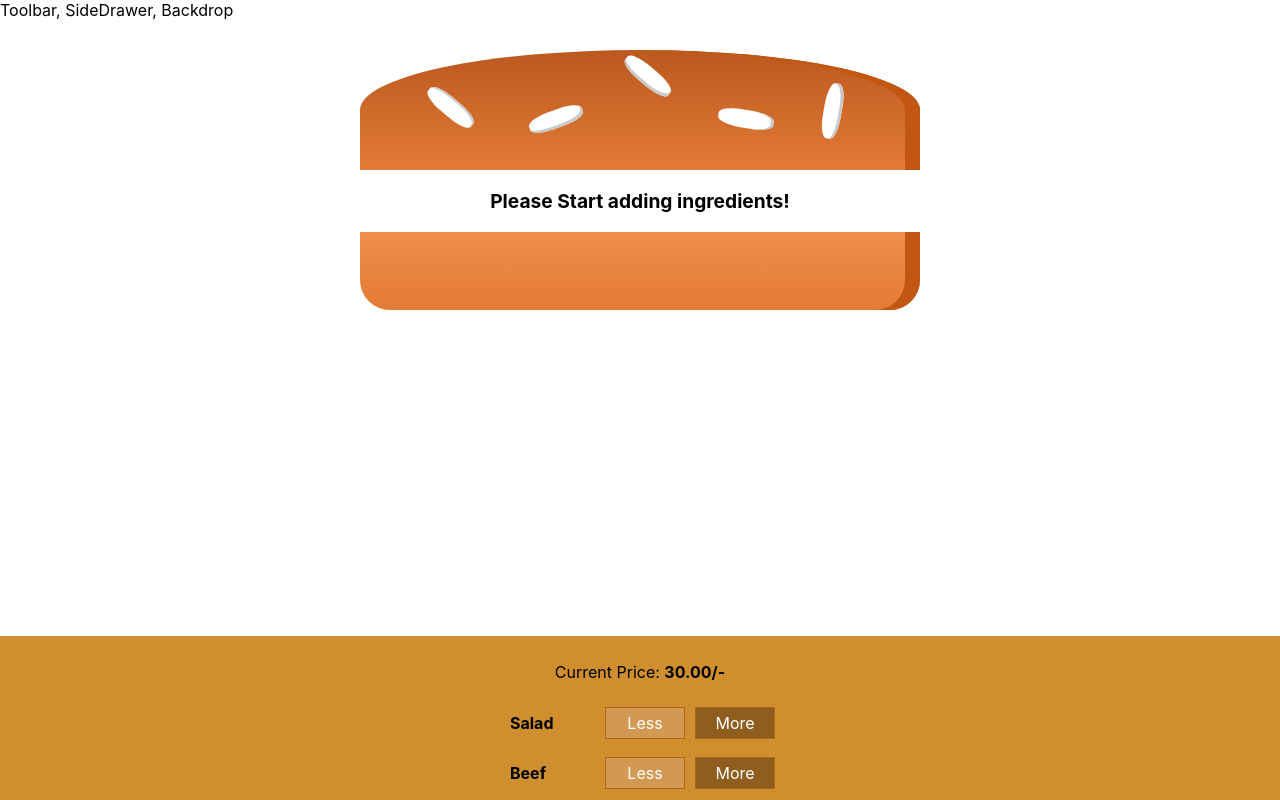
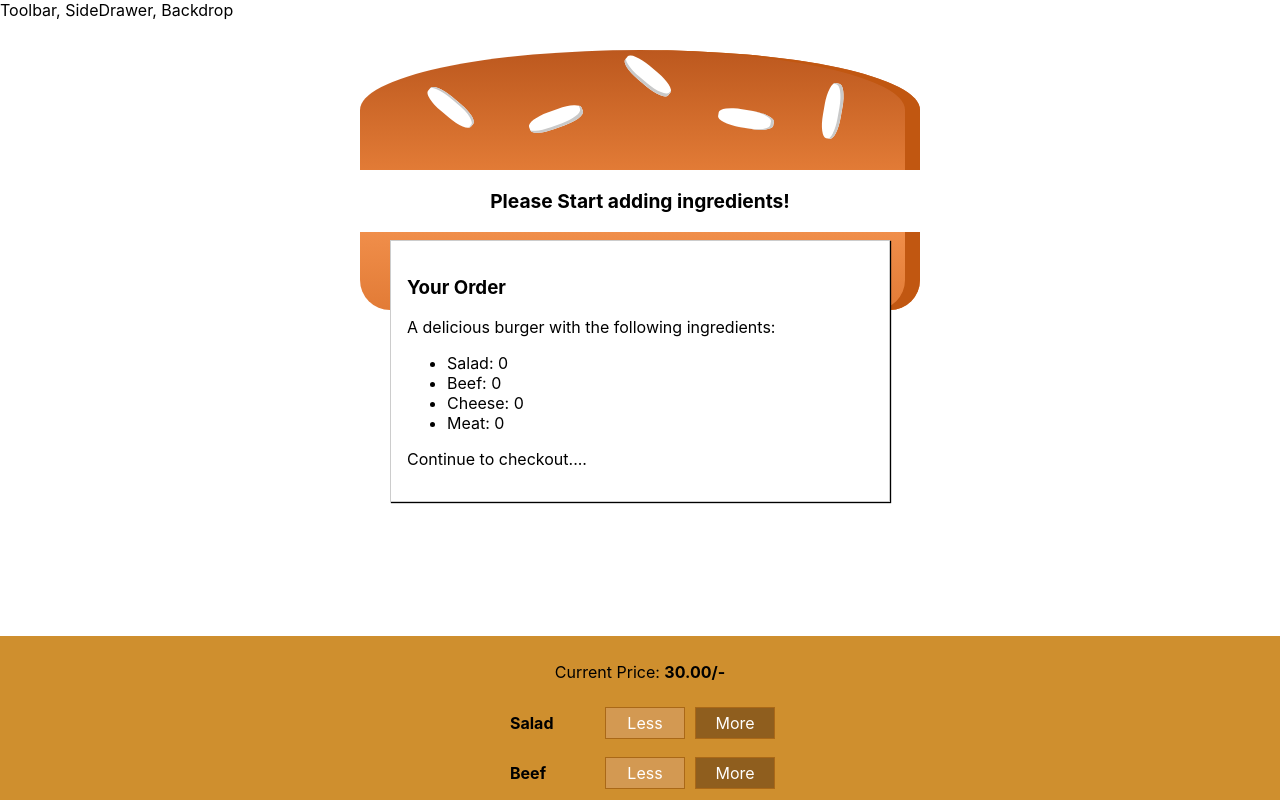
Before and after one commit to jakaria-istauk/burger-builder, a React app: page / in a window 1280 px wide. Shown: the top 800 px of the page. Built offline with nearby package versions, Linux system fonts and the light colour scheme.

Commit message:
Order summary t-137

```diff
--- /dev/null
+++ b/src/components/Burger/OrderSummary/OrderSummary.js
@@ -0,0 +1,24 @@
+import React from 'react';
+import Aux from '../../../hoc/Auxiliary';
+
+const orderSummery = (props) => {
+    const ingredientSummary = Object.keys(props.ingredients)
+        .map( igKey => {
+        return (
+        <li key={igKey}>
+            <span style={{ textTransform: 'capitalize' }}>{igKey}</span>: {props.ingredients[igKey]}
+        </li>);
+        } );
+    return(
+        <Aux>
+            <h3>Your Order</h3>
+            <p>A delicious burger with the following ingredients:</p>
+            <ul>
+                {ingredientSummary}
+            </ul>
+            <p>Continue to checkout....</p>
+        </Aux>
+    );
+};
+
+export default orderSummery;
--- /dev/null
+++ b/src/components/UI/Modal/Modal.js
@@ -0,0 +1,10 @@
+import React from 'react';
+import classes from './Modal.module.css';
+
+const modal = (props) => (
+    <div className={classes.Modal}>
+        {props.children}
+    </div>
+);
+
+export default modal;
--- /dev/null
+++ b/src/components/UI/Modal/Modal.module.css
@@ -0,0 +1,20 @@
+.Modal {
+    position: fixed;
+    z-index: 500;
+    background-color: white;
+    width: 70%;
+    border: 1px solid #ccc;
+    box-shadow: 1px 1px 1px black;
+    padding: 16px;
+    left: 15%;
+    top: 30%;
+    box-sizing: border-box;
+    transition: all 0.3s ease-out;
+}
+
+@media (min-width: 600px) {
+    .Modal {
+        width: 500px;
+        left: calc(50% - 250px);
+    }
+}
--- a/src/containers/BurgerBuilder/BurgerBuilder.js
+++ b/src/containers/BurgerBuilder/BurgerBuilder.js
@@ -2,6 +2,8 @@
 import Aux from '../../hoc/Auxiliary';
 import Burger from '../../components/Burger/Burger';
 import BuildControls from '../../components/Burger/BuildControls/BuildControls';
+import Modal from '../../components/UI/Modal/Modal';
+import OrderSummery from '../../components/Burger/OrderSummary/OrderSummary';
 
 const INGREDIENT_PRICES ={
     salad: 20.09,
@@ -79,6 +81,9 @@
         }
         return(
             <Aux>
+                <Modal>
+                    <OrderSummery ingredients={this.state.ingredients} />
+                </Modal>
                 <Burger ingredients={this.state.ingredients} />
                 <BuildControls
                     ingredientAdded={this.addIngredient}
```
Also changed, not shown: src/components/UI/Backdrop/Backdrop.js (added).
